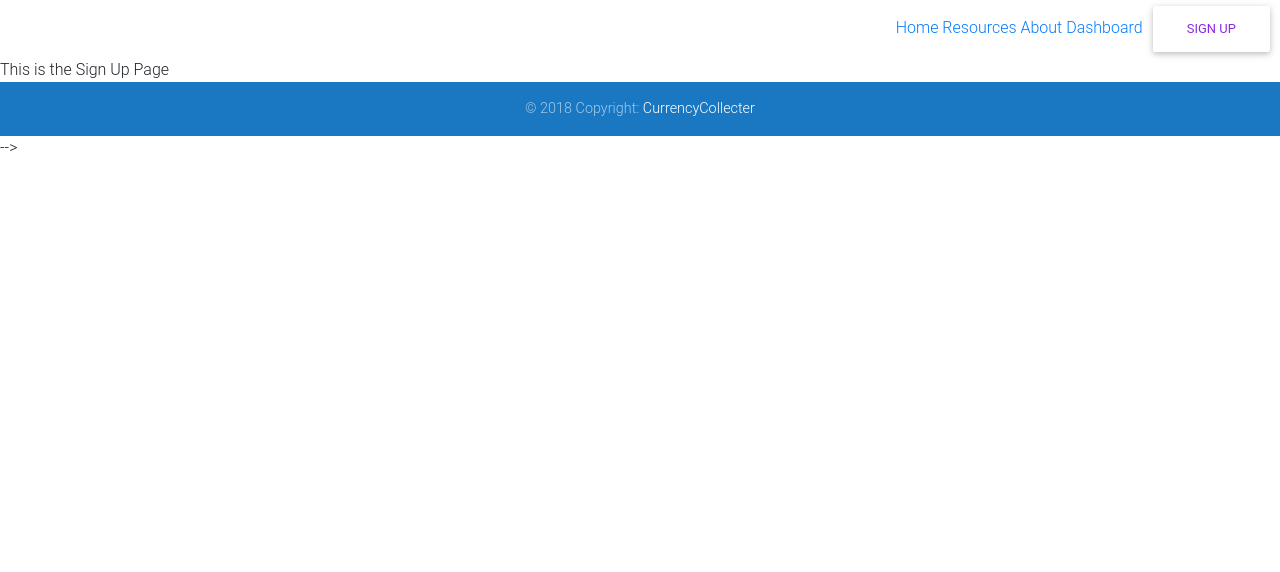
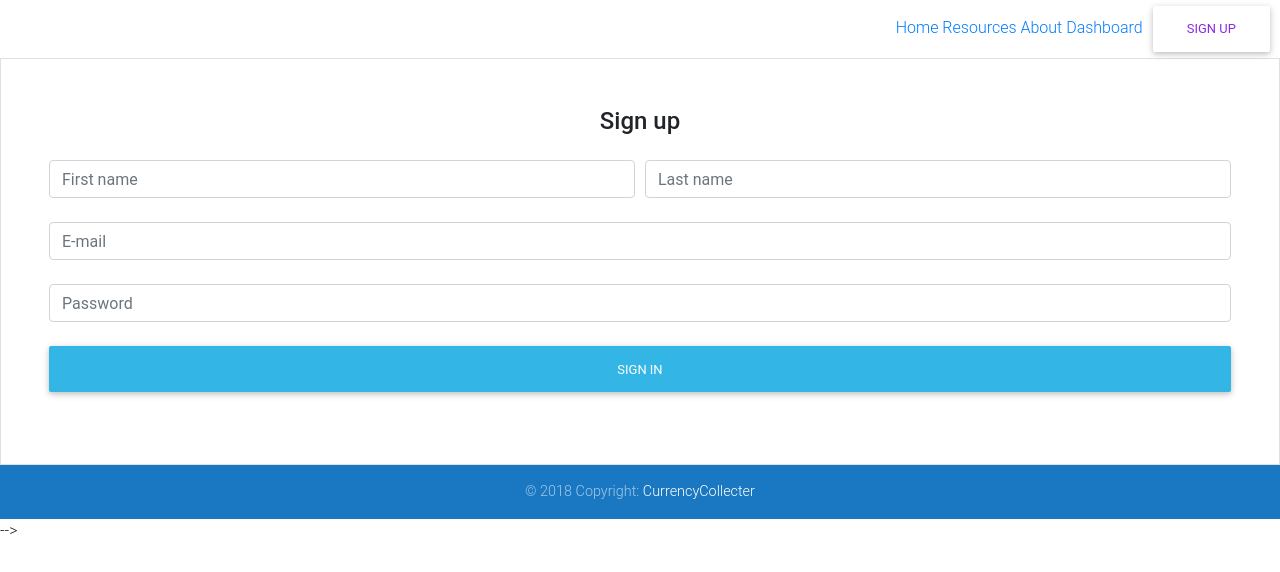
Before and after one commit to ronseide/ProjectThree, a React (Create React App) app in the folder client/: page /SignUp in a window 1280 px wide. Shown: the top 572 px of the page. Built offline with nearby package versions, Linux system fonts and the light colour scheme.

Commit message:
signup page element added

```diff
--- a/client/src/pages/SignUp.js
+++ b/client/src/pages/SignUp.js
@@ -4,7 +4,38 @@ import "./style.css";
 
 function SignUp() {
     return(
-        <div>This is the Sign Up Page</div>
+
+ <div>
+
+        <form class="text-center border border-light p-5 signUpForm">
+
+            <p class="h4 mb-4">Sign up</p>
+
+            <div class="form-row mb-4">
+                <div class="col">
+
+                    <input type="text" id="defaultRegisterFormFirstName" class="form-control" placeholder="First name" />
+                </div>
+                <div class="col">
+
+                    <input type="text" id="defaultRegisterFormLastName" class="form-control" placeholder="Last name" />
+                </div>
+            </div>
+
+
+            <input type="email" id="defaultRegisterFormEmail" class="form-control mb-4" placeholder="E-mail" />
+
+            <input type="password" id="defaultRegisterFormPassword" class="form-control" placeholder="Password" aria-describedby="defaultRegisterFormPasswordHelpBlock" />
+
+            <button class="btn btn-info my-4 btn-block" type="submit">Sign in</button>
+
+        </form>
+   </div>
+
+
+
+
+
     );
 }
 
```
